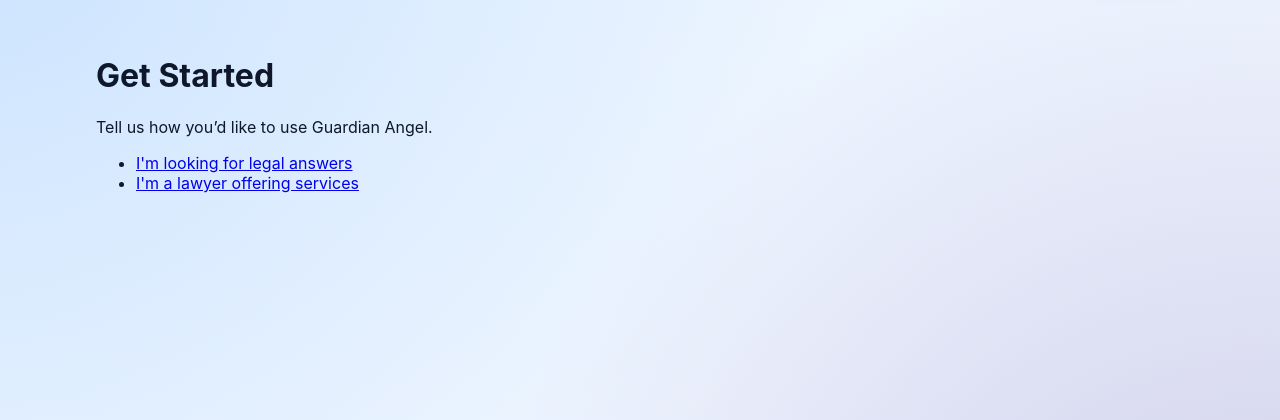
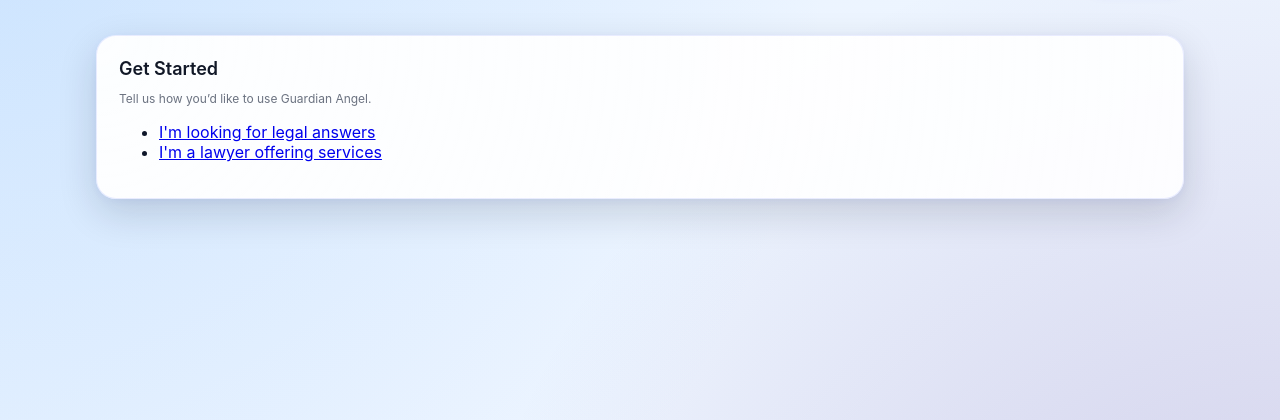
Before and after one commit to haiderhabibi1-bot/guardianangel, a Django app: page /register/ in a window 1280 px wide. Shown: the part 61-481 px from the top of the page. Run offline with Django 5.2, Linux system fonts and the light colour scheme.

Commit message:
Update register_landing.html

```diff
--- a/core/templates/register_landing.html
+++ b/core/templates/register_landing.html
@@ -2,11 +2,12 @@
 {% block title %}Get Started — Guardian Angel{% endblock %}
 
 {% block content %}
-<h1>Get Started</h1>
-<p>Tell us how you’d like to use Guardian Angel.</p>
-
-<ul>
-    <li><a href="{% url 'register_customer' %}">I'm looking for legal answers</a></li>
-    <li><a href="{% url 'register_lawyer' %}">I'm a lawyer offering services</a></li>
-</ul>
+<div class="ga-card">
+    <div class="ga-card-title">Get Started</div>
+    <p class="ga-card-subtitle">Tell us how you’d like to use Guardian Angel.</p>
+    <ul>
+        <li><a href="{% url 'register_customer' %}">I'm looking for legal answers</a></li>
+        <li><a href="{% url 'register_lawyer' %}">I'm a lawyer offering services</a></li>
+    </ul>
+</div>
 {% endblock %}
```
